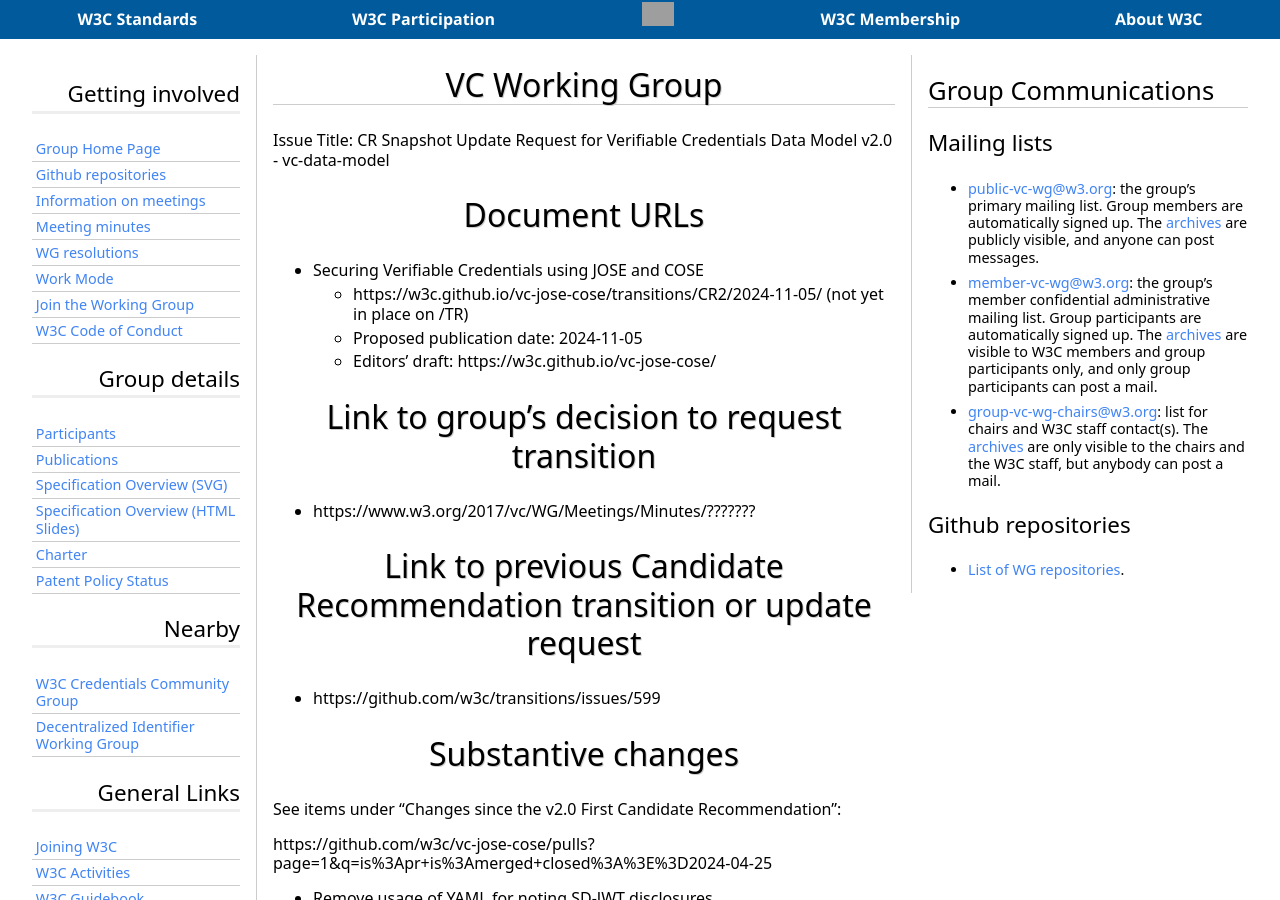
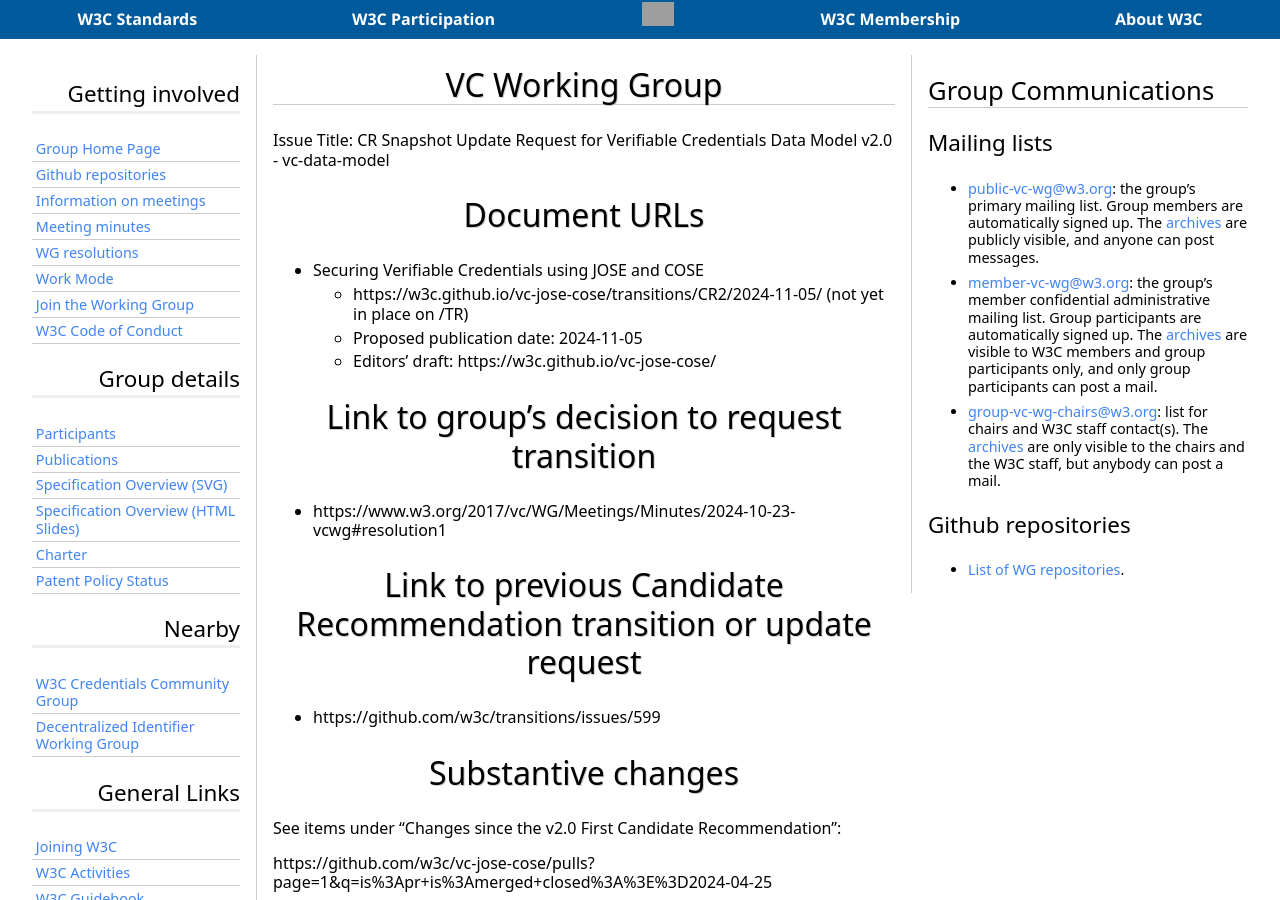
Before and after one commit to w3c/verifiable-credentials, a Jekyll site: the page built from admin/CR2-jose-cose-Oct-2024/Approval_request.md, in a window 1280 px wide and 900 px high. Built offline with Jekyll 4.4.1, drawn with Linux system fonts in a browser that asks for light colours; some web fonts are replaced; our own code applies the rules of GitHub Pages for plain Markdown files; some of the changed lines change nothing that is shown; grey boxes are pictures that could not be loaded.

Commit message:
Update Approval_request.md
Updated the resolution reference for jose-cose transition request

```diff
--- a/admin/CR2-jose-cose-Oct-2024/Approval_request.md
+++ b/admin/CR2-jose-cose-Oct-2024/Approval_request.md
@@ -9,7 +9,7 @@
 
 # Link to group's decision to request transition
 
-- https://www.w3.org/2017/vc/WG/Meetings/Minutes/???????
+- https://www.w3.org/2017/vc/WG/Meetings/Minutes/2024-10-23-vcwg#resolution1
 
 # Link to previous Candidate Recommendation transition or update request
 
```
